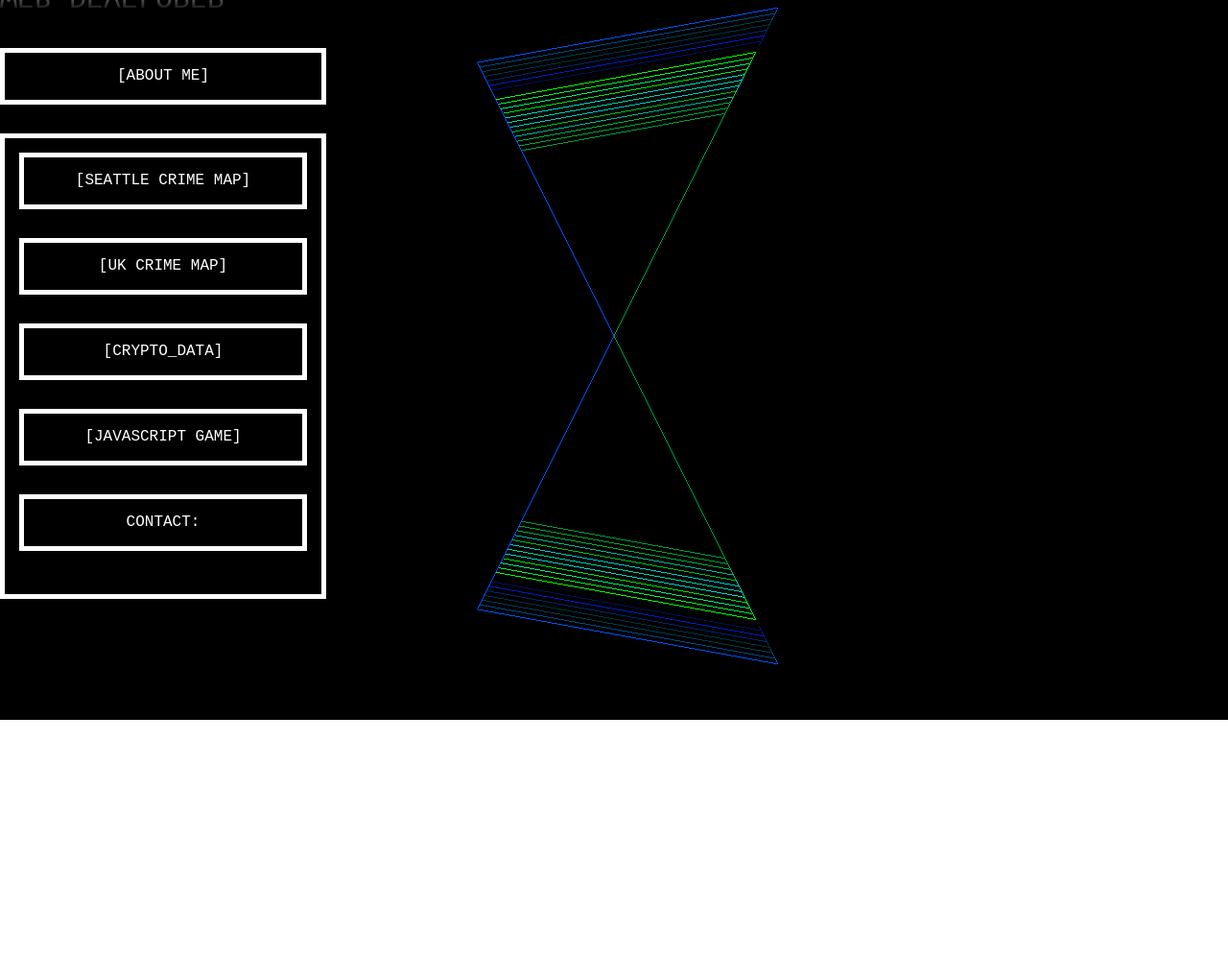
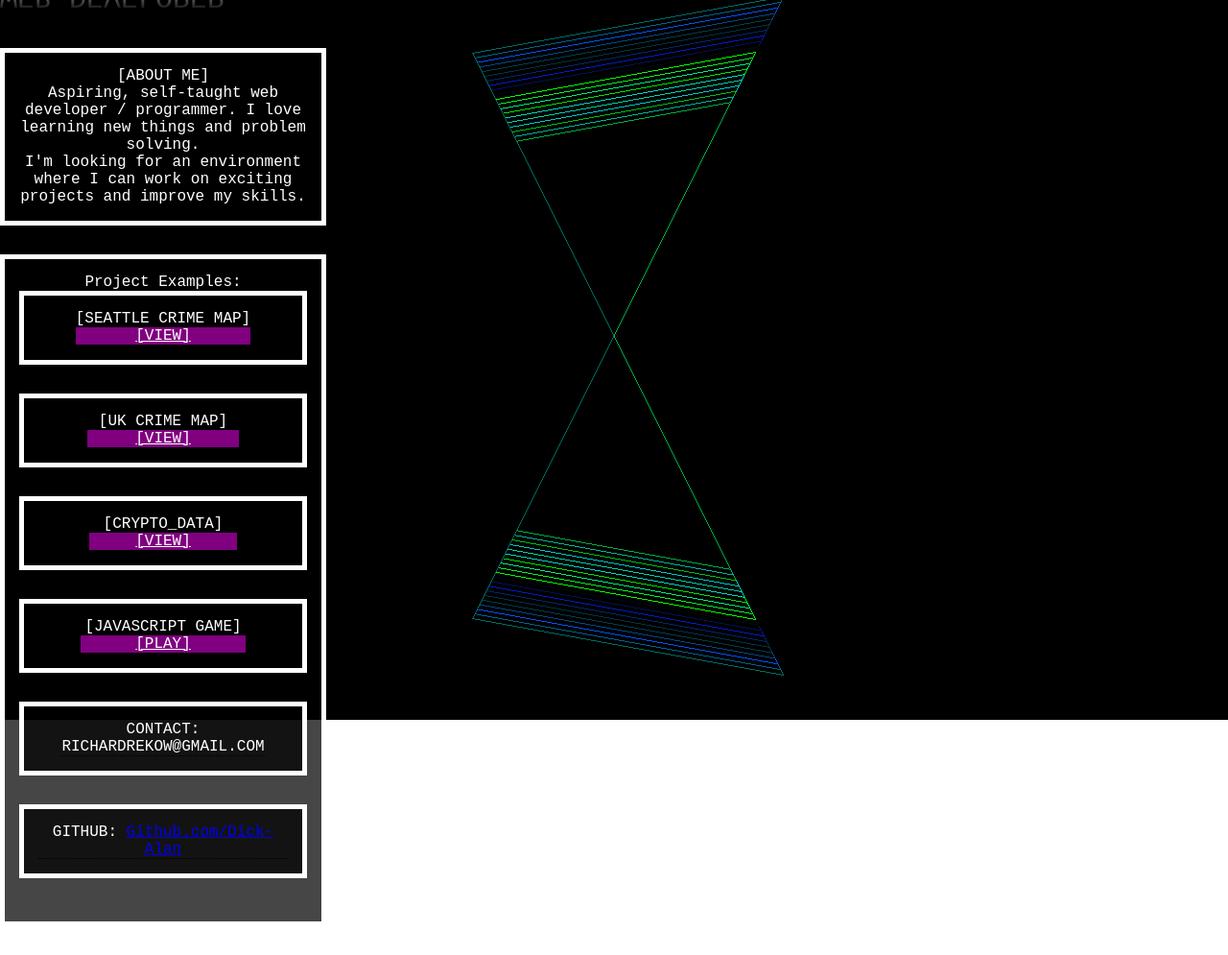
Before and after one commit to Dick-Alan/portfolio, a website: page index.html in a window 1280 px wide. Shown: the part 50-1045 px from the top of the page at 96% size. Before the commit the page ends 800 px from the top, so only its background shows below. Drawn offline with nearby package versions, Linux system fonts and the light colour scheme; animation ran at ten frames a second.

Commit message:
removed some unnecessary tooltips and added a github link

```diff
--- a/index.html
+++ b/index.html
@@ -18,6 +18,7 @@
         "Richard rekow...",
         "programmer...",
         "web developer...",
+        "React...",
         "html...",
         "css...  ",
         "javascript...",
@@ -97,21 +98,22 @@
 
         <div class="game" draggable="true">
 
-            <div class="tooltip"> [ABOUT ME]<span class="tooltiptext">            <p>Aspiring, self-taught web developer / programmer. I love learning new things and problem solving.
+            <div class="tooltip"> [ABOUT ME]         <p>Aspiring, self-taught web developer / programmer. I love learning new things and problem solving.
                 <p></p>I'm looking for an environment where I can work on exciting projects and improve my skills.</p>
-                <p></p></span> </div>
+                <p></p> </div>
 
         </div>
 
         <div class="game">
+            Project Examples:
             <div class="game">
 
 
 
 
-                <div class="tooltip"> [SEATTLE CRIME MAP] <span class="tooltiptext">
+                <div class="tooltip"> [SEATTLE CRIME MAP] <a id="button" href="https://seattlecrime.netlify.app" class="button">  [VIEW]  </a><span class="tooltiptext">
                    Queries the SPD database and plots crimes on a leaflet map.
-                <a id="button" href="https://seattlecrime.netlify.app" class="button">  [VIEW]  </a>
+
                 </span></div>
 
 
@@ -125,9 +127,9 @@
 
 
 
-            <div class="tooltip"> [UK CRIME MAP] <span class="tooltiptext">
+            <div class="tooltip"> [UK CRIME MAP] <a id="button" href="https://ukcrimedata.netlify.app" class="button">  [VIEW]  </a> <span class="tooltiptext">
                React App that uses Leaflet and UK Crime Data APIs to render some fun!
-            <a id="button" href="https://ukcrimedata.netlify.app" class="button">  [VIEW]  </a>
+
             </span></div>
 
 
@@ -141,11 +143,11 @@
 
 
 
-            <div class="tooltip">[CRYPTO_DATA] <span class="tooltiptext">
+            <div class="tooltip">[CRYPTO_DATA] <a id="button3" href="https://cryptocurrencydata.netlify.app/" class="button">  [VIEW]  </a><span class="tooltiptext">
                 <p>
                 Cryptocurrency data visualization app. Built using react and chartjs.
             </p>
-                <a id="button3" href="https://cryptocurrencydata.netlify.app/" class="button">  [VIEW]  </a>
+
             </span></div>
 
 
@@ -159,10 +161,10 @@
 
 
 
-                <div class="tooltip"> [JAVASCRIPT GAME] <span class="tooltiptext">
+                <div class="tooltip"> [JAVASCRIPT GAME] <a id="button" href="game.html" class="button">  [PLAY]  </a><span class="tooltiptext">
                     Fire at enemies by clicking in their direction before they reach you!
                 Increases in difficulty as score increases.
-                <a id="button" href="game.html" class="button">  [PLAY]  </a>
+
                 </span></div>
 
 
@@ -198,8 +200,14 @@
 
 
         <div class="game">
-            <div class="tooltip">CONTACT: <span class="tooltiptext">
-            <p>RICHARDREKOW@GMAIL.COM</p></span></div>
+            <div class="tooltip">CONTACT:
+            <p>RICHARDREKOW@GMAIL.COM</p>
+        </div>
+        </div>
+        <div class="game">
+            <div class="tooltip">GITHUB:
+            <a href="https://github.com/Dick-Alan">Github.com/Dick-Alan</a>
+        </div>
         </div>
     </div>
 </body>
```
